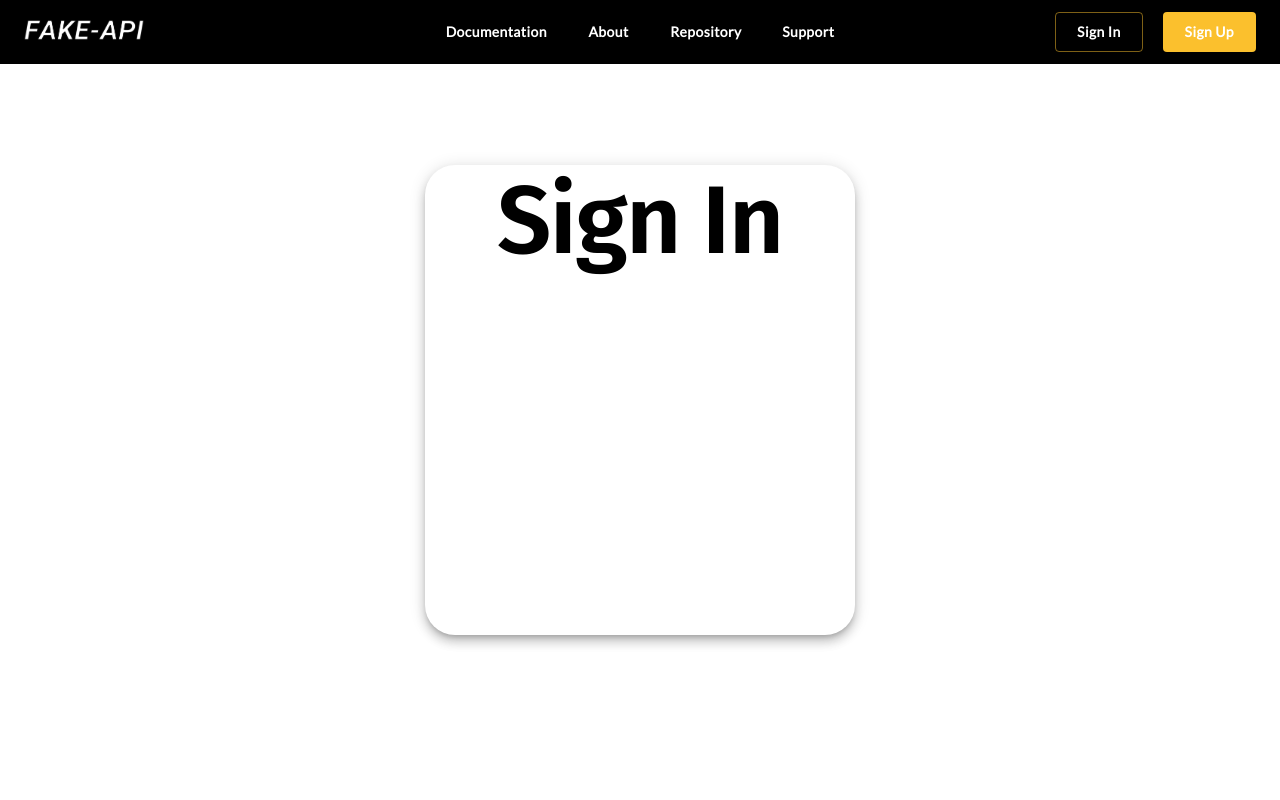
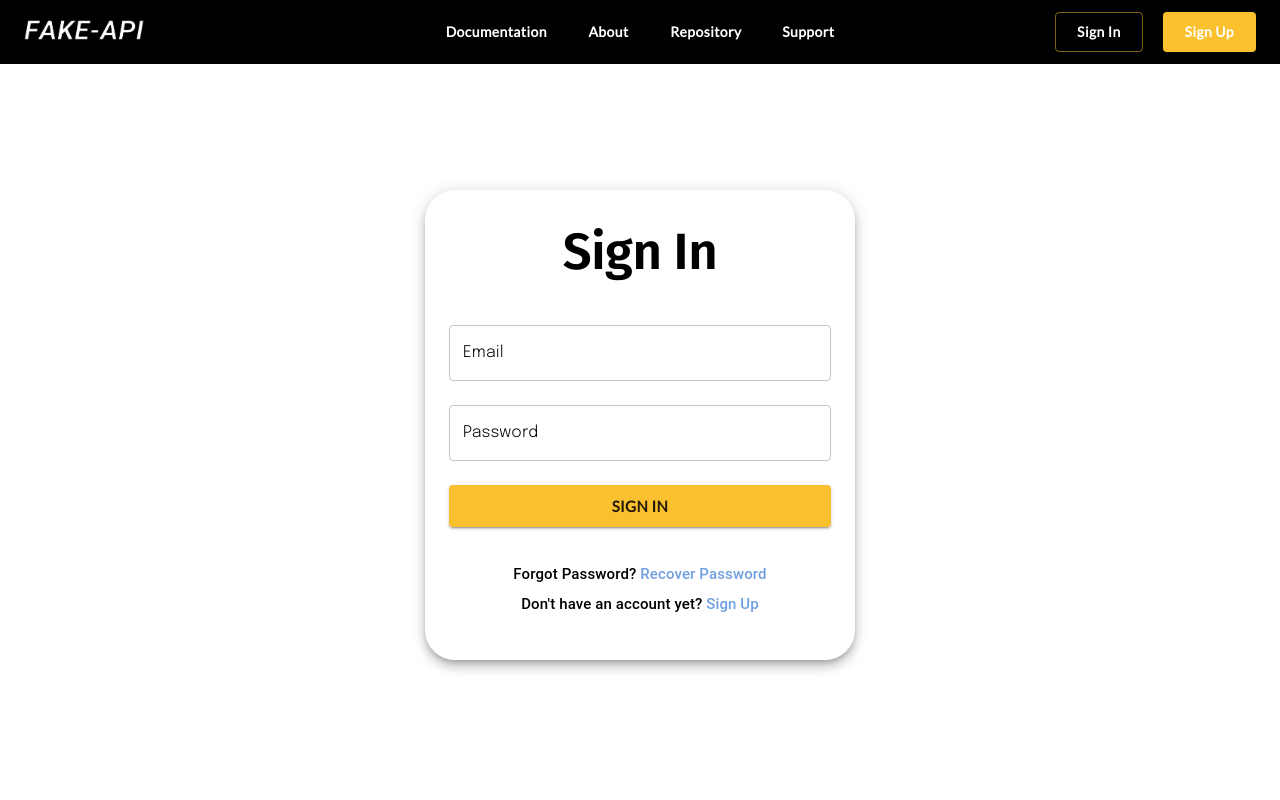
Before and after one commit to LOG1CRS/Fake-API, a React (Create React App) app in the folder client/: page /sign-in in a window 1280 px wide. Shown: the top 800 px of the page. Built offline with nearby package versions, Linux system fonts and the light colour scheme.

Commit message:
Sign in design finished

```diff
--- a/client/src/components/auth/SignInContainer.jsx
+++ b/client/src/components/auth/SignInContainer.jsx
@@ -1,22 +1,217 @@
-import React from 'react';
-import { Paper, makeStyles, Typography } from '@material-ui/core';
+import React, { useState } from 'react';
+import {
+  Paper,
+  makeStyles,
+  Typography,
+  TextField,
+  Grid,
+  Container,
+  Button,
+  Dialog,
+  DialogTitle,
+  DialogContent,
+  DialogContentText,
+  DialogActions,
+  Hidden,
+} from '@material-ui/core';
+import { Link } from 'react-router-dom';
+import { signup } from '../../routes/routes.json';
 
 const useStyle = makeStyles((theme) => ({
   signInContainer: {
     width: 430,
     height: 470,
     borderRadius: 30,
+    marginTop: 50,
+    [theme.breakpoints.only('xs')]: {
+      marginTop: 30,
+      boxShadow: theme.shadows[0],
+    },
+  },
+  signInTitle: {
+    marginTop: 32,
+    marginBottom: 30,
+    fontSize: 51,
+  },
+  signInInput: {
+    marginTop: 12,
+    marginBottom: 12,
+  },
+  signInOptions: {
+    fontSize: 15,
+    marginTop: 3,
+    marginBottom: 3,
+  },
+  signInOptionsContainer: {
+    marginTop: 20,
+  },
+  link: {
+    textDecoration: 'none',
+    color: '#709fe1',
+  },
+  dialogActions: {
+    paddingLeft: 25,
+    paddingRight: 25,
+    marginBottom: 12,
   },
 }));
 
 const SignInContainer = () => {
   const classes = useStyle();
+
+  const [recoverPassword, setRecoverPassword] = useState(false);
+
+  const handleRecoverDialog = () => {
+    setRecoverPassword(!recoverPassword);
+  };
+
+  const handleRecoverPassword = () => {
+    handleRecoverDialog();
+  };
+
   return (
-    <Paper elevation={7} className={classes.signInContainer}>
-      <Typography variant="h1" color="initial" align="center">
-        Sign In
-      </Typography>
-    </Paper>
+    <>
+      <Paper elevation={7} className={classes.signInContainer}>
+        <Container>
+          <Grid container>
+            <Grid item xs={12}>
+              <Typography
+                variant="h2"
+                color="initial"
+                align="center"
+                className={classes.signInTitle}
+              >
+                Sign In
+              </Typography>
+            </Grid>
+            <Grid item xs={12}>
+              <TextField
+                label="Email"
+                color="primary"
+                variant="outlined"
+                type="email"
+                InputLabelProps={{
+                  style: { color: '#000' },
+                }}
+                fullWidth
+                className={classes.signInInput}
+              />
+            </Grid>
+            <Grid item xs={12}>
+              <TextField
+                label="Password"
+                color="primary"
+                variant="outlined"
+                type="password"
+                InputLabelProps={{
+                  style: { color: '#000' },
+                }}
+                className={classes.signInInput}
+                fullWidth
+              />
+            </Grid>
+            <Grid item xs={12}>
+              <Button
+                variant="contained"
+                color="primary"
+                fullWidth
+                size="large"
+                className={classes.signInInput}
+              >
+                Sign In
+              </Button>
+            </Grid>
+            <Grid item xs={12} className={classes.signInOptionsContainer}>
+              <Typography
+                variant="h6"
+                color="initial"
+                align="center"
+                className={classes.signInOptions}
+                onClick={handleRecoverDialog}
+              >
+                Forgot Password?
+                <Link to="#" className={classes.link}>
+                  {' '}
+                  Recover Password
+                </Link>
+              </Typography>
+            </Grid>
+            <Grid item xs={12}>
+              <Typography
+                variant="h6"
+                color="initial"
+                align="center"
+                className={classes.signInOptions}
+              >
+                Don't have an account yet?
+                <Link to={signup} className={classes.link}>
+                  {' '}
+                  Sign Up
+                </Link>
+              </Typography>
+            </Grid>
+          </Grid>
+        </Container>
+      </Paper>
+      <Dialog
+        open={recoverPassword}
+        onClose={handleRecoverDialog}
+        aria-labelledby="form-dialog-title"
+      >
+        <DialogTitle id="form-dialog-title">Recover Password</DialogTitle>
+        <DialogContent>
+          <DialogContentText color="inherit" align="justify">
+            To be able to recover your password, please enter your email and you
+            will receive an email shortly to be able to change it and access
+            your account.
+          </DialogContentText>
+          <TextField
+            autoFocus
+            margin="dense"
+            id="name"
+            label="Email Address"
+            color="primary"
+            type="email"
+            fullWidth
+          />
+        </DialogContent>
+        <DialogActions className={classes.dialogActions}>
+          <Grid container>
+            <Grid item xs={6}>
+              <Button
+                onClick={handleRecoverDialog}
+                color="secondary"
+                variant="outlined"
+              >
+                Cancel
+              </Button>
+            </Grid>
+            <Grid item xs={6}>
+              <Grid container justify="flex-end">
+                <Hidden only="xs">
+                  <Button
+                    onClick={handleRecoverPassword}
+                    color="primary"
+                    variant="contained"
+                  >
+                    Recover Password
+                  </Button>
+                </Hidden>
+                <Hidden smUp>
+                  <Button
+                    onClick={handleRecoverPassword}
+                    color="primary"
+                    variant="contained"
+                  >
+                    Recover
+                  </Button>
+                </Hidden>
+              </Grid>
+            </Grid>
+          </Grid>
+        </DialogActions>
+      </Dialog>
+    </>
   );
 };
 
```
